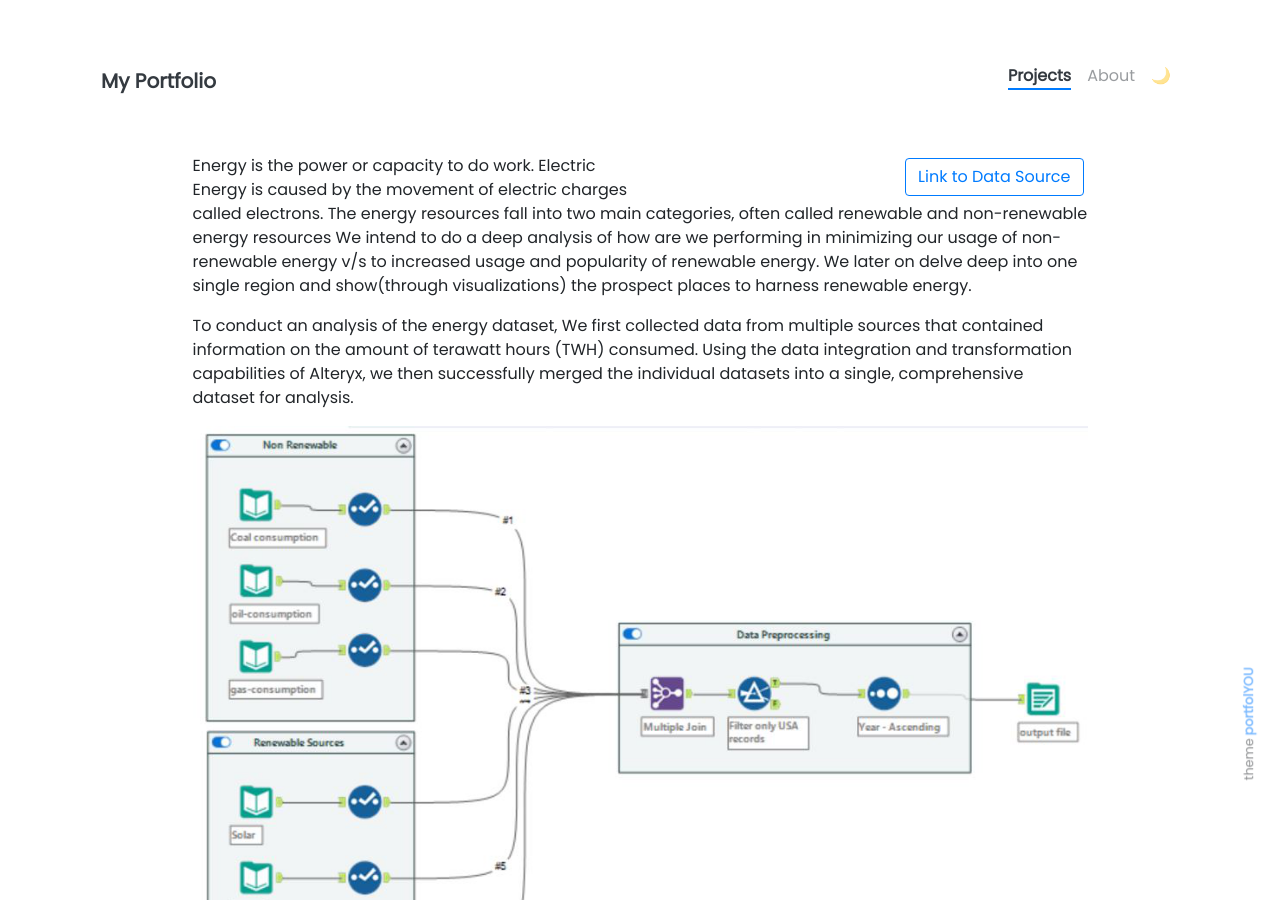
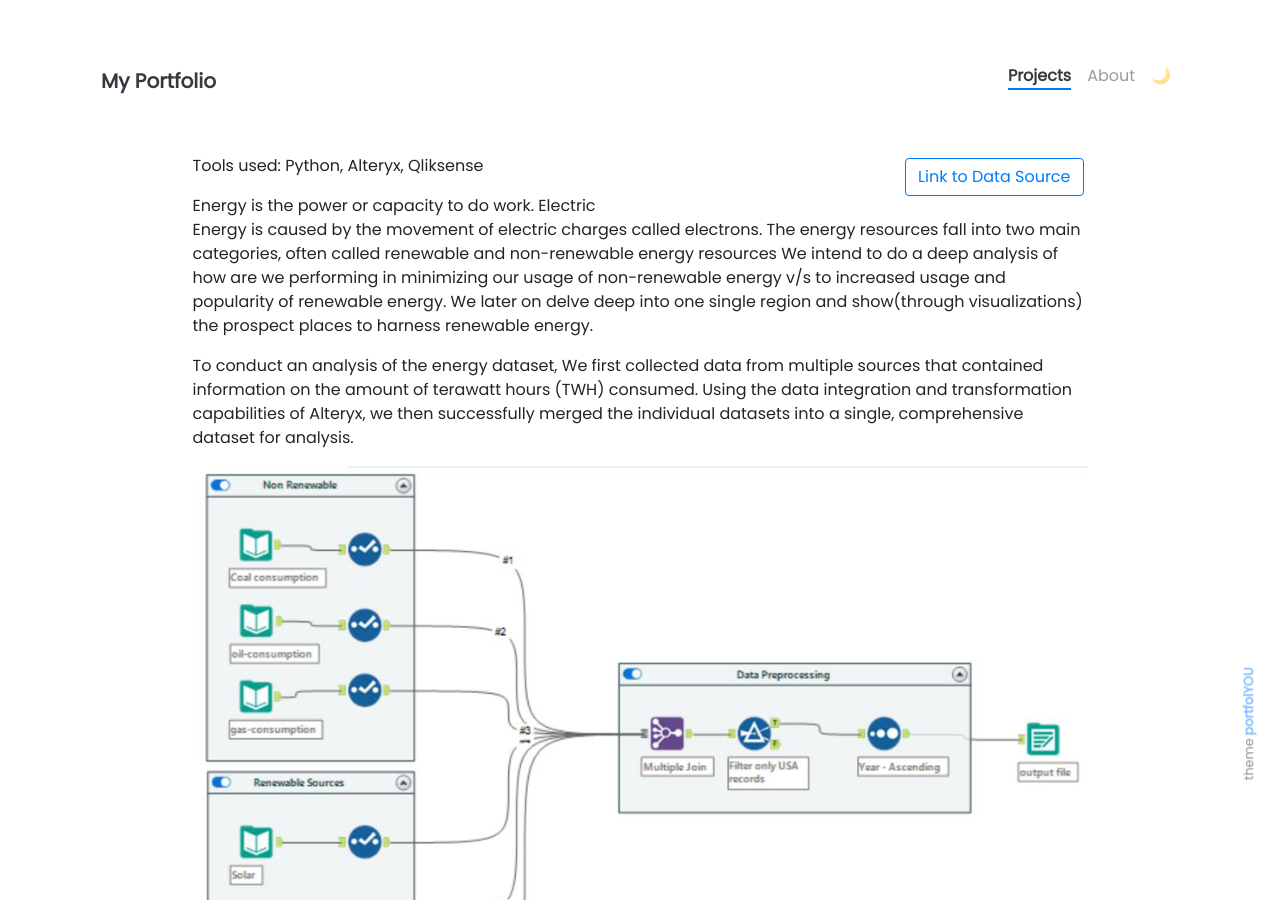
Before and after one commit to akshant10/akshant10.github.io, a Jekyll site: the page built from _projects/pro8.md, in a window 1280 px wide and 900 px high. Built offline with Jekyll 4.4.1, drawn with Linux system fonts in a browser that asks for light colours; nearby versions of some CDN libraries.

Commit message:
Update pro8.md

```diff
--- a/_projects/pro8.md
+++ b/_projects/pro8.md
@@ -12,6 +12,8 @@ custom_js:
 <div class="right">
 {% include elements/button.html link="https://airquality.cpcb.gov.in/AQI_India/" text="Link to Data Source" %}
 </div>
+
+Tools used: Python, Alteryx, Qliksense
 
 Energy is the power or capacity to do work. Electric Energy is caused by the movement of electric charges called electrons. The energy resources fall into two main categories, often called renewable and non-renewable energy resources We intend to do a deep analysis of how are we performing in minimizing our usage of non-renewable energy v/s to increased usage and popularity of renewable energy. We later on delve deep into one single region and show(through visualizations) the prospect places to harness renewable energy.
 
```
